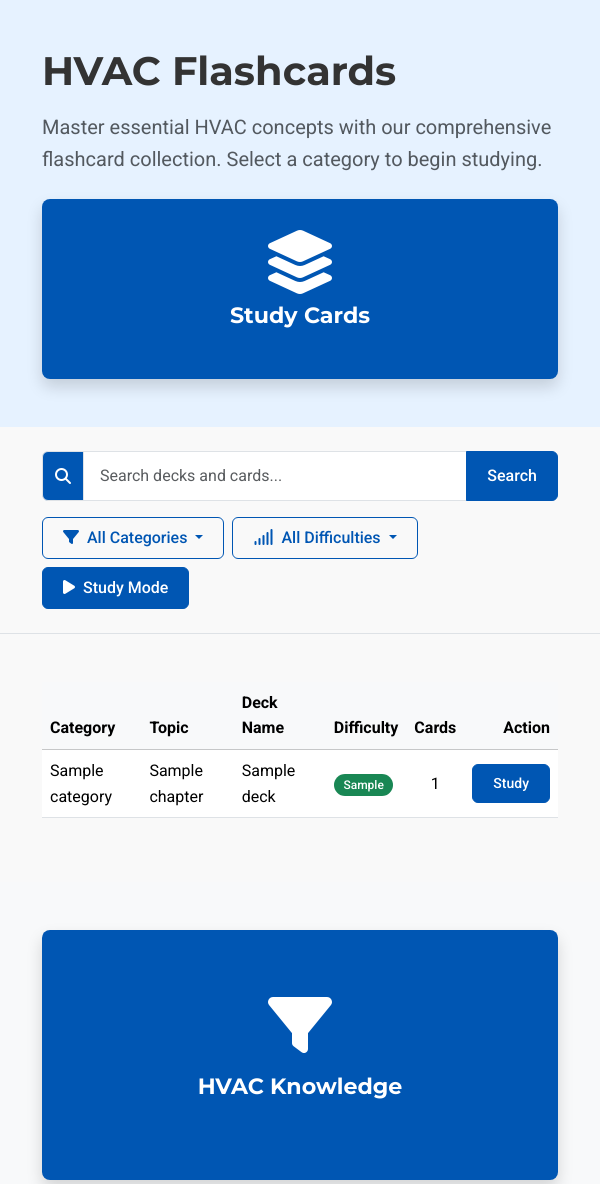
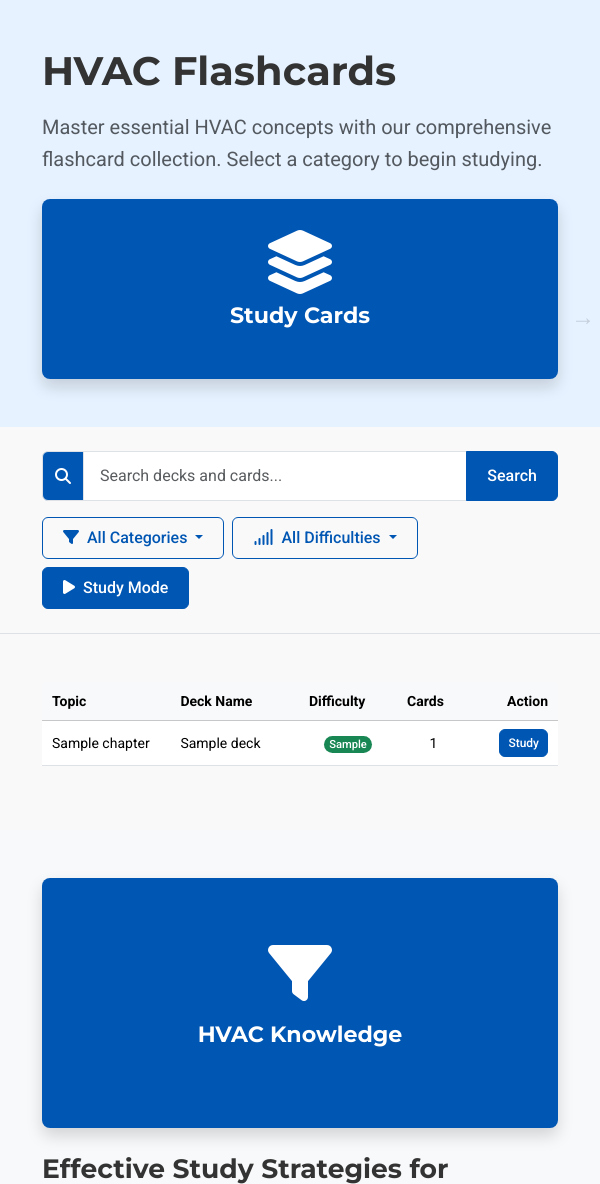
Before and after one commit to dkuitu/hvac-study-site, a Flask app: page /flashcards in a window 600 px wide. Shown: the part 83-1267 px from the top of the page. Run offline with Flask 3, Linux system fonts and the light colour scheme; tables that the repository leaves empty hold one stand-in row (values such as "Sample post").

Commit message:
fixed flashcards on mobile and some config changes.

```diff
--- a/app/__init__.py
+++ b/app/__init__.py
@@ -29,6 +29,7 @@ def create_app(config_name='default'):
         os.makedirs('flask_session', exist_ok=True)
         Session(app)
     else:
+        app.logger.warning("Flask-Session not available, falling back to default sessions")
         app.config['SESSION_TYPE'] = None  # Fall back to Flask's default session
 
     # Add template context processors
--- a/app/static/css/main.css
+++ b/app/static/css/main.css
@@ -405,6 +405,17 @@ kbd {
     box-shadow: inset 0 -0.1rem 0 rgba(0,0,0,0.25);
 }
 
+/* Responsive keyboard shortcuts */
+@media (max-width: 767.98px) {
+    .shortcut-list li {
+        margin-bottom: 0.75rem;
+    }
+
+    .shortcut-list {
+        padding-left: 0;
+    }
+}
+
 /* Quiz styles */
 .quiz-timer {
     transition: all 0.3s ease;
@@ -526,3 +537,88 @@ footer a:hover {
         margin-top: 1rem;
     }
 }
+
+/* Mobile Flashcard List Tweaks */
+@media (max-width: 768px) {
+    /* Improve table display for flashcards on mobile */
+    .table-responsive {
+        overflow-x: auto;
+        -webkit-overflow-scrolling: touch;
+        margin: 0 -15px; /* Negative margin to extend scrollable area */
+        padding: 0 15px;
+        -ms-overflow-style: -ms-autohiding-scrollbar;
+    }
+
+    /* Adjust text wrapping in mobile tables */
+    .table td, .table th {
+        white-space: normal;
+        padding: 8px 10px;
+        font-size: 0.875rem;
+        vertical-align: middle;
+    }
+
+    /* Text truncation with tooltip */
+    .text-truncate {
+        overflow: hidden;
+        text-overflow: ellipsis;
+        white-space: nowrap;
+        max-width: 100px;
+    }
+
+    /* Make sure action buttons don't overflow */
+    .table .btn {
+        padding: 0.25rem 0.5rem;
+        font-size: 0.75rem;
+    }
+
+    /* Adjust badges to fit on smaller screens */
+    .table .badge {
+        font-size: 0.7rem;
+        padding: 0.25em 0.5em;
+        white-space: nowrap;
+    }
+
+    /* Apply horizontal scrolling indicator */
+    .table-responsive::after {
+        content: '→';
+        position: absolute;
+        right: 5px;
+        top: 50%;
+        transform: translateY(-50%);
+        font-size: 1.5rem;
+        color: rgba(0,0,0,0.2);
+        pointer-events: none;
+        animation: fadeInOut 2s infinite;
+    }
+
+    /* Responsive table improvements */
+    .mobile-friendly-table th,
+    .mobile-friendly-table td {
+        display: table-cell !important;
+    }
+
+    .mobile-friendly-table .mobile-priority-low {
+        display: none !important;
+    }
+
+    .mobile-friendly-table .mobile-priority-medium {
+        display: none !important;
+    }
+
+    @media (min-width: 576px) {
+        .mobile-friendly-table .mobile-priority-medium {
+            display: table-cell !important;
+        }
+    }
+
+    @media (min-width: 768px) {
+        .mobile-friendly-table .mobile-priority-low {
+            display: table-cell !important;
+        }
+    }
+
+    @keyframes fadeInOut {
+        0%, 100% { opacity: 0.2; }
+        50% { opacity: 0.8; }
+    }
+}
--- a/app/templates/main/flashcards.html
+++ b/app/templates/main/flashcards.html
@@ -342,6 +342,40 @@ document.addEventListener('DOMContentLoaded', function() {
             filteredCategories = filteredCategories.filter(category => category.id === currentCategory);
         }
 
+        // Helper function to make tables mobile-friendly
+        function makeMobileFriendlyTable(table) {
+            table.classList.add('mobile-friendly-table');
+
+            // Apply responsive classes to table cells
+            const headerCells = table.querySelectorAll('thead th');
+            const bodyRows = table.querySelectorAll('tbody tr');
+
+            // Mark columns with priorities
+            headerCells.forEach((cell, index) => {
+                if (index === 0) { // Category column (least important on mobile)
+                    cell.classList.add('mobile-priority-low');
+                }
+                else if (index === 1) { // Topic column (medium priority)
+                    cell.classList.add('mobile-priority-medium');
+                }
+            });
+
+            // Apply the same classes to body cells
+            bodyRows.forEach(row => {
+                const cells = row.querySelectorAll('td');
+                cells.forEach((cell, index) => {
+                    if (index === 0) {
+                        cell.classList.add('mobile-priority-low');
+                    }
+                    else if (index === 1) {
+                        cell.classList.add('mobile-priority-medium');
+                    }
+                });
+            });
+
+            return table;
+        }
+
         // Apply search filtering if a search term exists
         if (searchTerm) {
             // Create a deep clone of the filtered categories to avoid modifying the original data
@@ -398,11 +432,11 @@ document.addEventListener('DOMContentLoaded', function() {
             thead.className = 'table-light';
             thead.innerHTML = `
                 <tr>
-                    <th scope="col" style="width: 25%">Category</th>
-                    <th scope="col" style="width: 25%">Topic</th>
-                    <th scope="col" style="width: 25%">Deck Name</th>
-                    <th scope="col" style="width: 15%">Difficulty</th>
-                    <th scope="col" style="width: 10%">Cards</th>
+                    <th scope="col">Category</th>
+                    <th scope="col">Topic</th>
+                    <th scope="col">Deck Name</th>
+                    <th scope="col">Difficulty</th>
+                    <th scope="col">Cards</th>
                     <th scope="col" class="text-end">Action</th>
                 </tr>
             `;
@@ -434,10 +468,10 @@ document.addEventListener('DOMContentLoaded', function() {
 
                         const tr = document.createElement('tr');
                         tr.innerHTML = `
-                            <td>${category.name}</td>
-                            <td>${chapter.name}</td>
-                            <td>${deck.name}</td>
-                            <td><span class="badge ${difficultyClass} rounded-pill">${deck.difficulty}</span></td>
+                            <td class="text-truncate" style="max-width: 100px;" title="${category.name}">${category.name}</td>
+                            <td class="text-truncate" style="max-width: 100px;" title="${chapter.name}">${chapter.name}</td>
+                            <td class="text-truncate" style="max-width: 120px;" title="${deck.name}">${deck.name}</td>
+                            <td class="text-center"><span class="badge ${difficultyClass} rounded-pill">${deck.difficulty}</span></td>
                             <td class="text-center">${deck.cards.length}</td>
                             <td class="text-end">
                                 <button class="btn btn-sm btn-primary study-deck-btn"
@@ -454,6 +488,10 @@ document.addEventListener('DOMContentLoaded', function() {
             });
 
             table.appendChild(tbody);
+
+            // Make the table mobile-friendly
+            makeMobileFriendlyTable(table);
+
             tableContainer.appendChild(table);
             decksContainer.appendChild(tableContainer);
         } else {
@@ -712,15 +750,15 @@ function activateStudyMode(deck, categoryName) {
                         <div class="card-body">
                             <h5 class="card-title mb-3">Keyboard Shortcuts</h5>
                             <div class="row">
-                                <div class="col-md-6 mb-2 mb-md-0">
-                                    <ul class="list-unstyled mb-0">
-                                        <li class="mb-2"><kbd>←</kbd> Previous card</li>
+                                <div class="col-6">
+                                    <ul class="list-unstyled mb-0 shortcut-list">
+                                        <li><kbd>←</kbd> Previous card</li>
                                         <li><kbd>→</kbd> Next card</li>
                                     </ul>
                                 </div>
-                                <div class="col-md-6">
-                                    <ul class="list-unstyled mb-0">
-                                        <li class="mb-2"><kbd>Space</kbd> Flip card</li>
+                                <div class="col-6">
+                                    <ul class="list-unstyled mb-0 shortcut-list">
+                                        <li><kbd>Space</kbd> Flip card</li>
                                         <li><kbd>M</kbd> Mark as memorized</li>
                                     </ul>
                                 </div>
--- a/config.py
+++ b/config.py
@@ -9,10 +9,11 @@ class Config:
     SQLALCHEMY_TRACK_MODIFICATIONS = False
     SESSION_COOKIE_HTTPONLY = True
     SESSION_COOKIE_SECURE = False  # Set to True in production with HTTPS
+    SESSION_TYPE = 'filesystem'
 
     @staticmethod
     def init_app(app):
-        app.config['SESSION_TYPE'] = 'filesystem'
+        pass
 
 class DevelopmentConfig(Config):
     DEBUG = True
```
